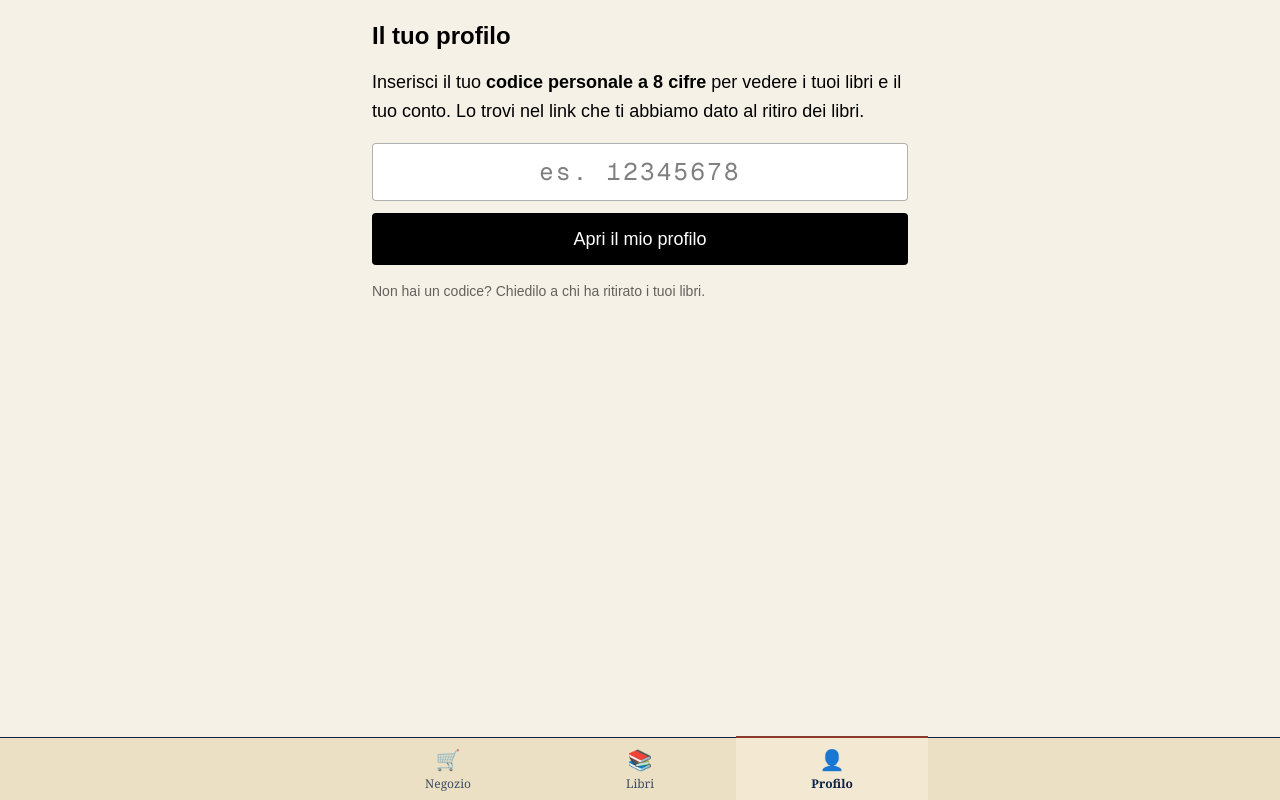
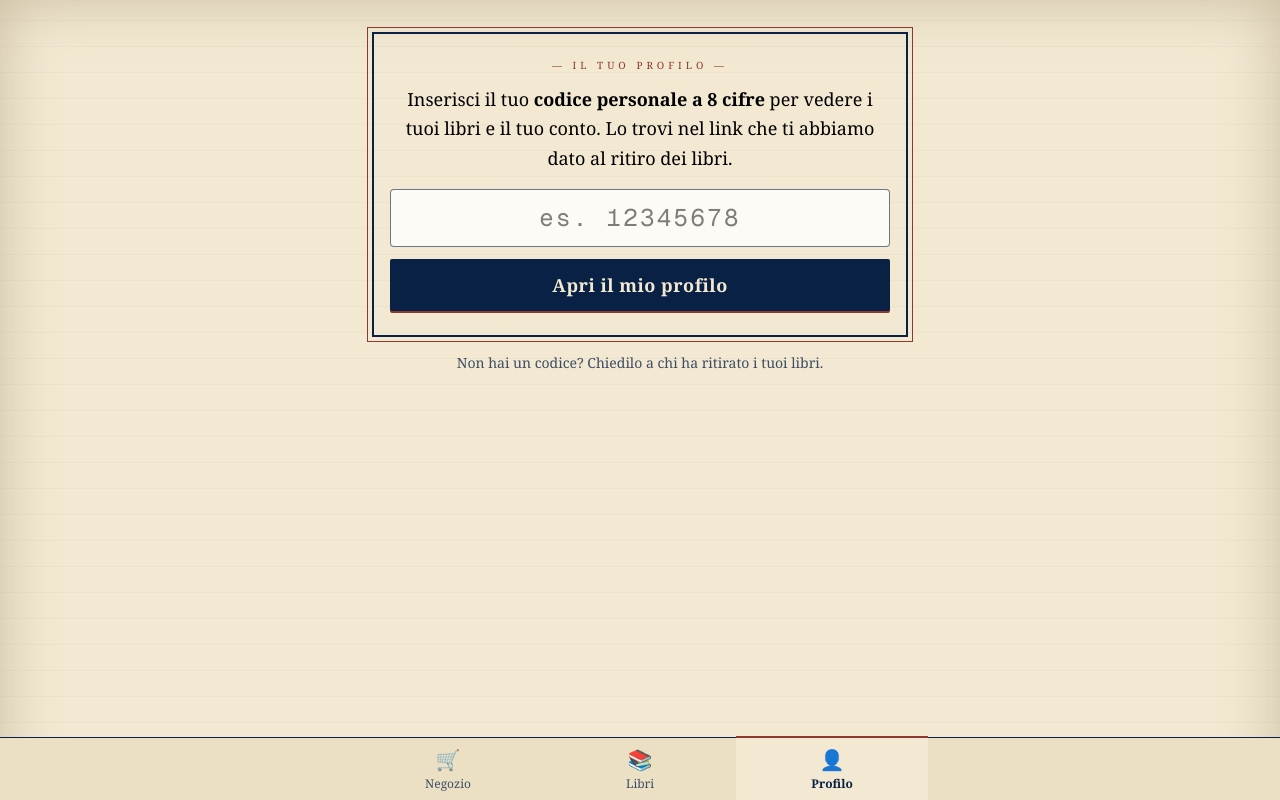
Before and after one commit to biagiocarpa/boss-books, a Next.js app: page /profilo in a window 1280 px wide. Built offline with nearby package versions, Linux system fonts and the light colour scheme; no server answers.

Commit message:
feat(tema): profilo come libretto del conto + ingresso codice in cornice

```diff
--- a/src/app/c/[codice]/page.tsx
+++ b/src/app/c/[codice]/page.tsx
@@ -23,70 +23,85 @@ export default async function ClientePage({ params }: { params: Promise<{ codice
   const euro = (n: number) => `${n.toFixed(2)} €`
 
   return (
-    <main className="mx-auto max-w-xl p-5 text-black">
-      <header className="mb-6">
-        <h1 className="text-2xl font-semibold">Ciao {cliente.nome}</h1>
-        <p className="font-mono text-xs text-black/50">codice {cliente.id}</p>
+    <main className="font-libro mx-auto max-w-xl p-5 text-black">
+      <header className="text-center">
+        <div className="text-[10px] tracking-[4px] text-[#8b3a2e]">— LIBRETTO DEL CONTO —</div>
+        <h1 className="text-2xl font-bold text-[#092145]">Ciao {cliente.nome}</h1>
+        <p className="font-mono text-xs text-[#6b5535]">codice {cliente.id}</p>
       </header>
 
-      <section className="mb-6 rounded border border-black/20 bg-white p-4">
-        <h2 className="mb-3 text-lg font-semibold">Il tuo conto</h2>
-        <div className="grid grid-cols-2 gap-2 text-sm">
-          <span>Disponibile</span>
-          <span className="text-right font-semibold">{euro(balance.available)}</span>
+      <section className="cornice mt-4 px-4 py-3">
+        <div className="riga border-b border-dotted border-[#092145]/45">
+          <span className="font-bold">Disponibile</span>
+          <span className="text-lg font-bold text-[#092145]">{euro(balance.available)}</span>
+        </div>
+        <div className="riga">
           <span>In maturazione</span>
-          <span className="text-right">{euro(balance.maturing)}</span>
+          <span>{euro(balance.maturing)}</span>
+        </div>
+        <div className="riga">
           <span>In richiesta</span>
-          <span className="text-right">{euro(balance.requested)}</span>
+          <span>{euro(balance.requested)}</span>
+        </div>
+        <div className="riga border-b-0">
           <span>Già pagato</span>
-          <span className="text-right">{euro(balance.paid)}</span>
+          <span>{euro(balance.paid)}</span>
         </div>
+      </section>
 
-        <div className="mt-4">
+      <div className="mt-5">
         {pending ? (
-            <p className="rounded bg-black/5 p-3 text-sm">
+          <p className="rounded bg-[#092145]/5 p-3 text-sm">
             Richiesta di {euro(pending.importo)} inviata, in lavorazione.
           </p>
         ) : balance.available > 0 ? (
           <form action={requestPaymentAction.bind(null, cliente.id)}>
-              <button type="submit" className="w-full bg-black p-3 text-white">
+            <button type="submit" className="ink-btn text-lg">
               Richiedi pagamento ({euro(balance.available)})
             </button>
           </form>
         ) : (
-            <p className="text-sm text-black/60">Nessun importo disponibile da richiedere.</p>
+          <p className="text-sm text-[#3d4c63]">Nessun importo disponibile da richiedere.</p>
         )}
       </div>
-      </section>
 
       <section>
-        <h2 className="mb-3 text-lg font-semibold">I tuoi libri ({libri.length})</h2>
-        <ul className="flex flex-col gap-2">
+        <h2 className="titolo-sez">
+          <span aria-hidden>❦</span> I tuoi libri ({libri.length}) <span aria-hidden>❦</span>
+        </h2>
+        <ul>
           {libri.map((l) => (
-            <li
-              key={l.sku}
-              className="flex items-center justify-between rounded border border-black/10 bg-white p-3"
-            >
-              <div>
-                <div>{l.titolo}</div>
-                <div className="text-xs text-black/50">{statoLabel(l)}</div>
-              </div>
-              {l.quota_cliente != null && <div className="font-semibold">{euro(l.quota_cliente)}</div>}
+            <li key={l.sku} className="riga text-[15px]">
+              <span>
+                {l.titolo}{' '}
+                {l.stato === 'venduto' || l.stato === 'pagato' ? (
+                  <span className="timbro timbro-blu">{statoLabel(l)}</span>
+                ) : (
+                  <span className="text-xs italic text-[#3d4c63]">{statoLabel(l)}</span>
+                )}
+              </span>
+              {l.quota_cliente != null && (
+                <span className="whitespace-nowrap font-bold text-[#092145]">{euro(l.quota_cliente)}</span>
+              )}
             </li>
           ))}
         </ul>
       </section>
 
-      <section className="mt-6">
-        <h2 className="mb-3 text-lg font-semibold">Pagamenti ricevuti</h2>
+      <section>
+        <h2 className="titolo-sez">
+          <span aria-hidden>❦</span> Pagamenti ricevuti <span aria-hidden>❦</span>
+        </h2>
         {pagamenti.length === 0 ? (
           <p className="text-sm text-black/60">Nessun pagamento ricevuto finora.</p>
         ) : (
-          <ul className="flex flex-col gap-2">
+          <ul>
             {pagamenti.map((p, i) => (
-              <li key={i} className="flex items-center justify-between rounded border border-black/10 bg-white p-3">
+              <li key={i} className="riga text-[15px]">
                 <span className="text-sm">{new Date(p.data_pagamento).toLocaleDateString('it-IT')}</span>
-                <span className="font-semibold">{euro(p.importo)}</span>
+                <span className="whitespace-nowrap">
+                  <span className="timbro">Pagato</span> <b>{euro(p.importo)}</b>
+                </span>
               </li>
             ))}
           </ul>
--- a/src/app/profilo/page.tsx
+++ b/src/app/profilo/page.tsx
@@ -10,15 +10,20 @@ export default async function ProfiloPage({
 }) {
   const { errore } = await searchParams
   return (
-    <div className="min-h-screen bg-[#f5f1e6] pb-20">
+    <div className="parch font-libro min-h-screen pb-24">
       <main className="mx-auto flex max-w-xl flex-col gap-4 p-5 text-black">
-        <h1 className="text-2xl font-semibold">Il tuo profilo</h1>
-        <p className="text-lg leading-relaxed">
-          Inserisci il tuo <strong>codice personale a 8 cifre</strong> per vedere i tuoi libri e il
-          tuo conto. Lo trovi nel link che ti abbiamo dato al ritiro dei libri.
+        <div className="cornice mt-3 px-4 py-6 text-center">
+          <div className="text-[10px] tracking-[4px] text-[#8b3a2e]">— IL TUO PROFILO —</div>
+          <p className="mt-3 text-lg leading-relaxed">
+            Inserisci il tuo <strong>codice personale a 8 cifre</strong> per vedere i tuoi libri e
+            il tuo conto. Lo trovi nel link che ti abbiamo dato al ritiro dei libri.
           </p>
-        {errore && <p className="rounded bg-red-100 p-3 text-sm text-red-700">Codice non valido: deve essere di 8 cifre.</p>}
-        <form action={vaiAlProfiloAction} className="flex flex-col gap-3">
+          {errore && (
+            <p className="mt-3 rounded bg-red-100 p-3 text-sm text-red-700">
+              Codice non valido: deve essere di 8 cifre.
+            </p>
+          )}
+          <form action={vaiAlProfiloAction} className="mt-4 flex flex-col gap-3">
             <input
               name="codice"
               inputMode="numeric"
@@ -26,13 +31,14 @@ export default async function ProfiloPage({
               maxLength={8}
               placeholder="es. 12345678"
               required
-            className="rounded border border-black/30 bg-white p-3 text-center font-mono text-2xl tracking-widest"
+              className="rounded-sm border border-[#092145]/60 bg-white/80 p-3 text-center font-mono text-2xl tracking-widest"
             />
-          <button type="submit" className="rounded bg-black p-3 text-lg text-white">
+            <button type="submit" className="ink-btn text-lg">
               Apri il mio profilo
             </button>
           </form>
-        <p className="text-sm text-black/60">
+        </div>
+        <p className="text-center text-sm text-[#3d4c63]">
           Non hai un codice? Chiedilo a chi ha ritirato i tuoi libri.
         </p>
       </main>
```
Lines whose indentation alone changed are shown as unchanged.
